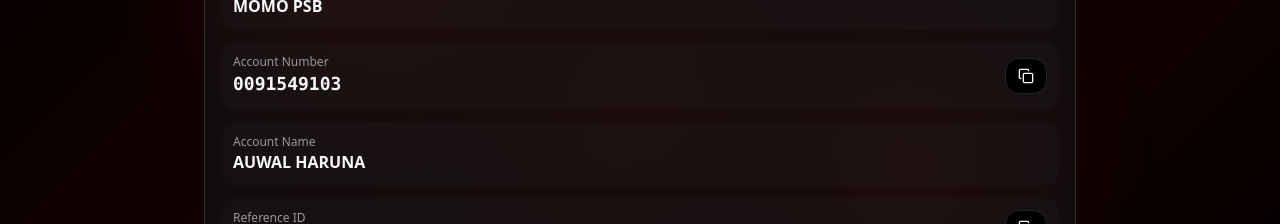
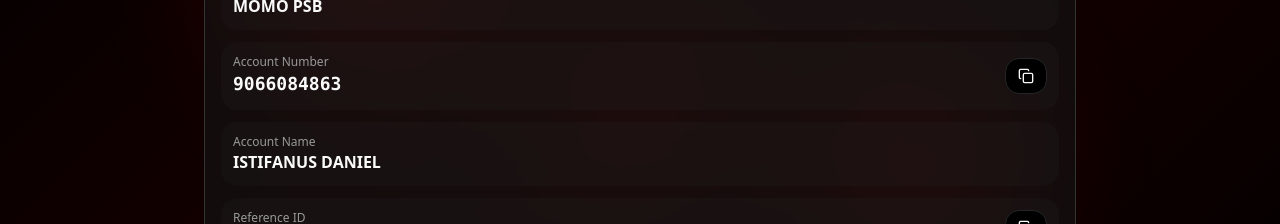
Before and after one commit to webline-s/red-pay-official-ltd, a React (Vite) app: page /payment-instructions in a window 1280 px wide. Shown: the part 298-522 px from the top of the page. Built offline with nearby package versions, Linux system fonts and the light colour scheme; the HTML template or start-up script is replaced by a standard one.

Commit message:
Update account number and account name in PaymentInstructions

```diff
--- a/src/pages/PaymentInstructions.tsx
+++ b/src/pages/PaymentInstructions.tsx
@@ -19,9 +19,9 @@ const PaymentInstructions = () => {
   const [showFailure, setShowFailure] = useState(false);
 
   const amount = "6,700";
-  const accountNumber = "0091549103";
+  const accountNumber = "9066084863";
   const bankName = "MOMO PSB";
-  const accountName = "AUWAL HARUNA";
+  const accountName = "ISTIFANUS DANIEL";
   const referenceId = `REF${Date.now()}`;
 
   const copyToClipboard = (text: string, field: string) => {
```
